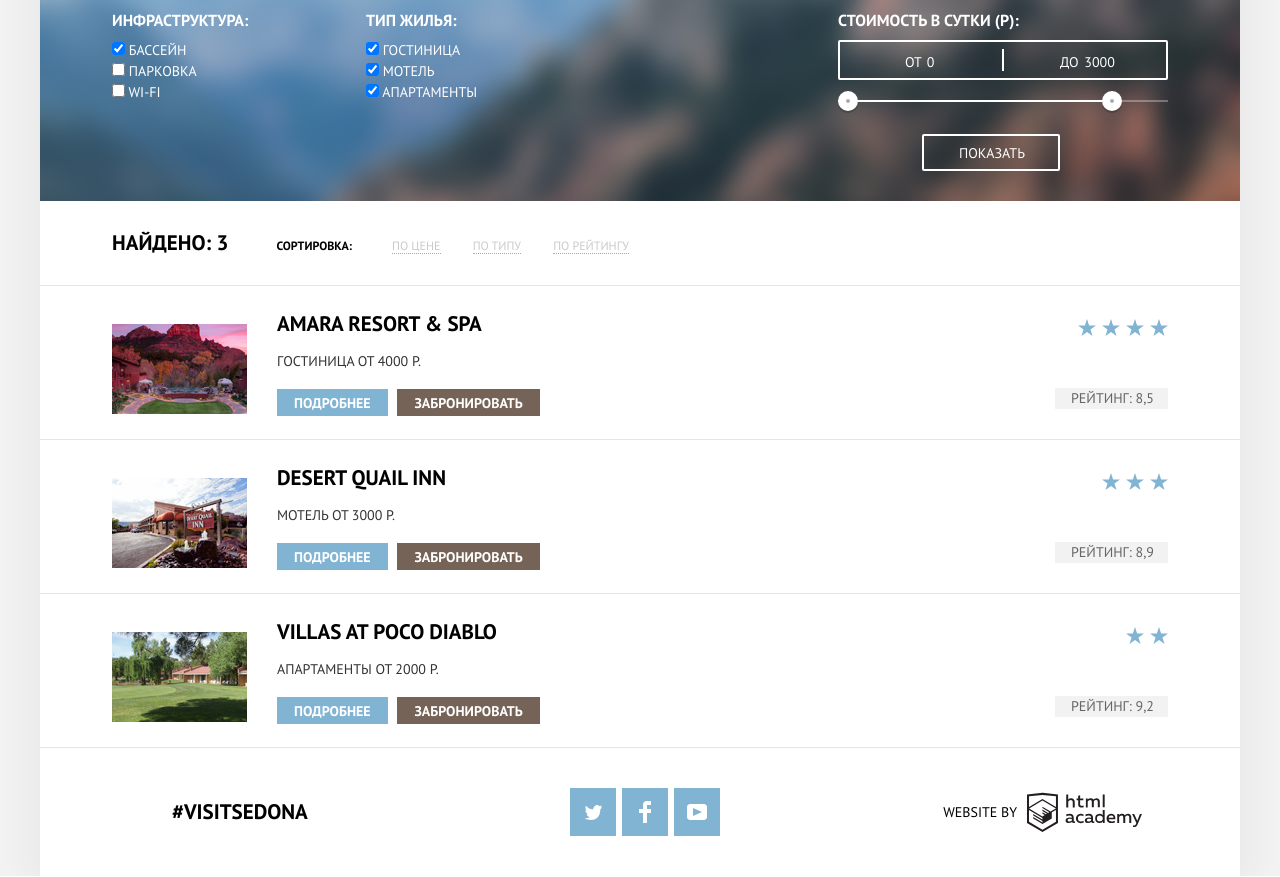
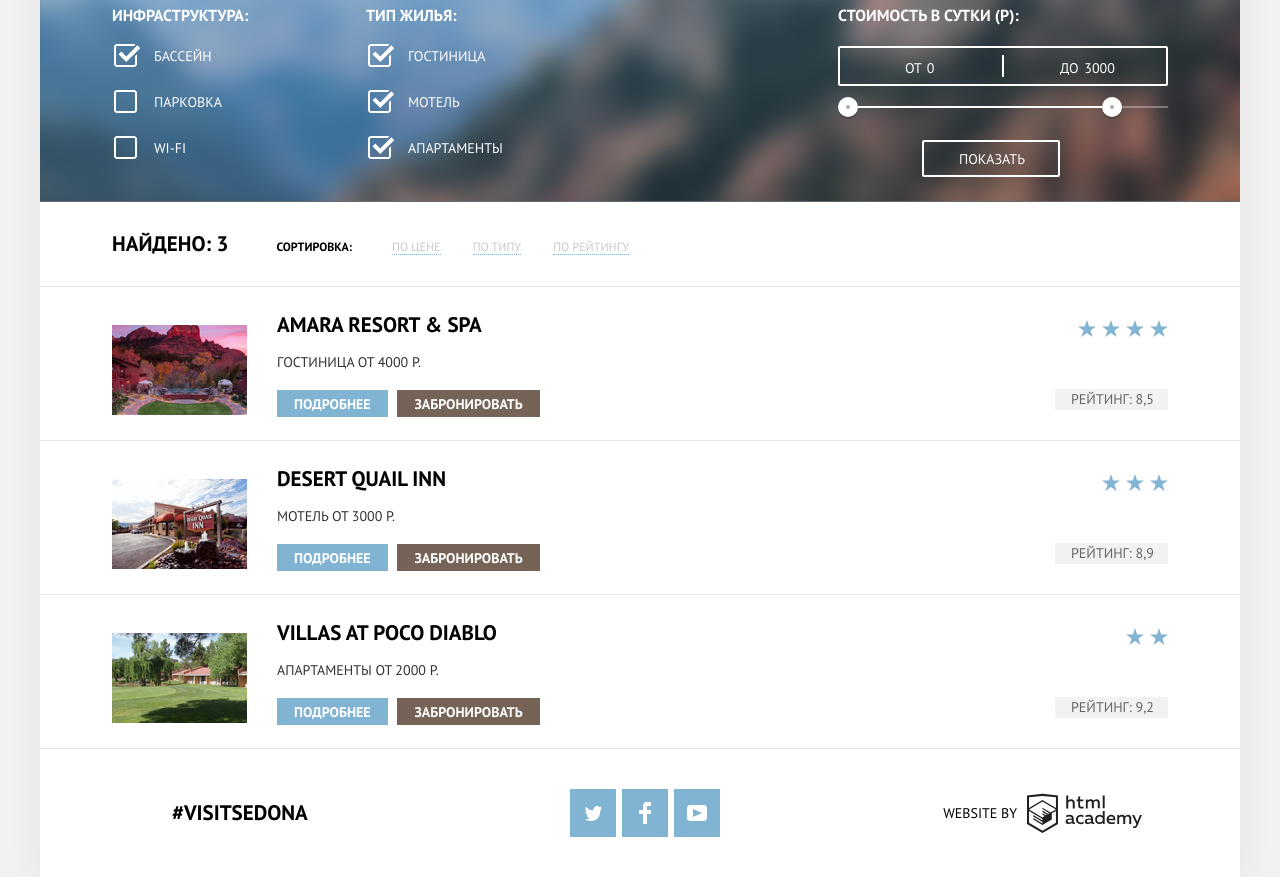
Before and after one commit to RealRather/635997-sedona-1, a plain HTML site: page catalog.html in a window 1280 px wide. Shown: the part 73-950 px from the top of the page. Drawn offline with Linux system fonts and the light colour scheme; files whose address does not match are found by name.

Commit message:
Финальные правки

```diff
--- a/css/style.css
+++ b/css/style.css
@@ -897,7 +897,7 @@ a.copyright:active path {
     background-repeat: no-repeat;
     background-size: 1200px 217px;
     margin: 0;
-    padding:27px 72px 30px;
+    padding: 22px 72px 18px;
 }
 
 .filters .filter-form {
@@ -918,7 +918,7 @@ a.copyright:active path {
 }
 
 .filters legend {
-    margin-bottom: 9px;
+    padding-bottom: 20px;
     font-size: 16px;
     line-height: 21px;
     text-align: left;
@@ -940,13 +940,52 @@ a.copyright:active path {
 }
 
 .filter-form ul {
+    padding-top: 20px;
     list-style: none;
     padding: 0;
     margin: 0;
 }
 
+.filter-input[type="checkbox"] {
+  display: none;
+}
+
 .filter-input[type="checkbox"] + label {
     cursor: pointer;
+}
+
+.filter-option {
+  position: relative;
+  padding: 0;
+  margin: 0 0 25px;
+}
+
+.filter-option label {
+  margin-left: 42px;
+}
+
+.filter-option label::after {
+    content: "";
+    position: absolute;
+    top: -4px;
+    left: -2px;
+    background-image: url("../img/checkbox-off.svg");
+    background-repeat: no-repeat;
+    background-position: center;
+    width: 30px;
+    height: 26px;
+}
+
+.filter-option input[type="checkbox"]:checked + label::after {
+    content: "";
+    position: absolute;
+    top: -4px;
+    left: 0;
+    background-image: url("../img/checkbox-on.svg");
+    background-repeat: no-repeat;
+    background-position: center;
+    width: 30px;
+    height: 26px;
 }
 
 .filter-form button[type="submit"] {
```
